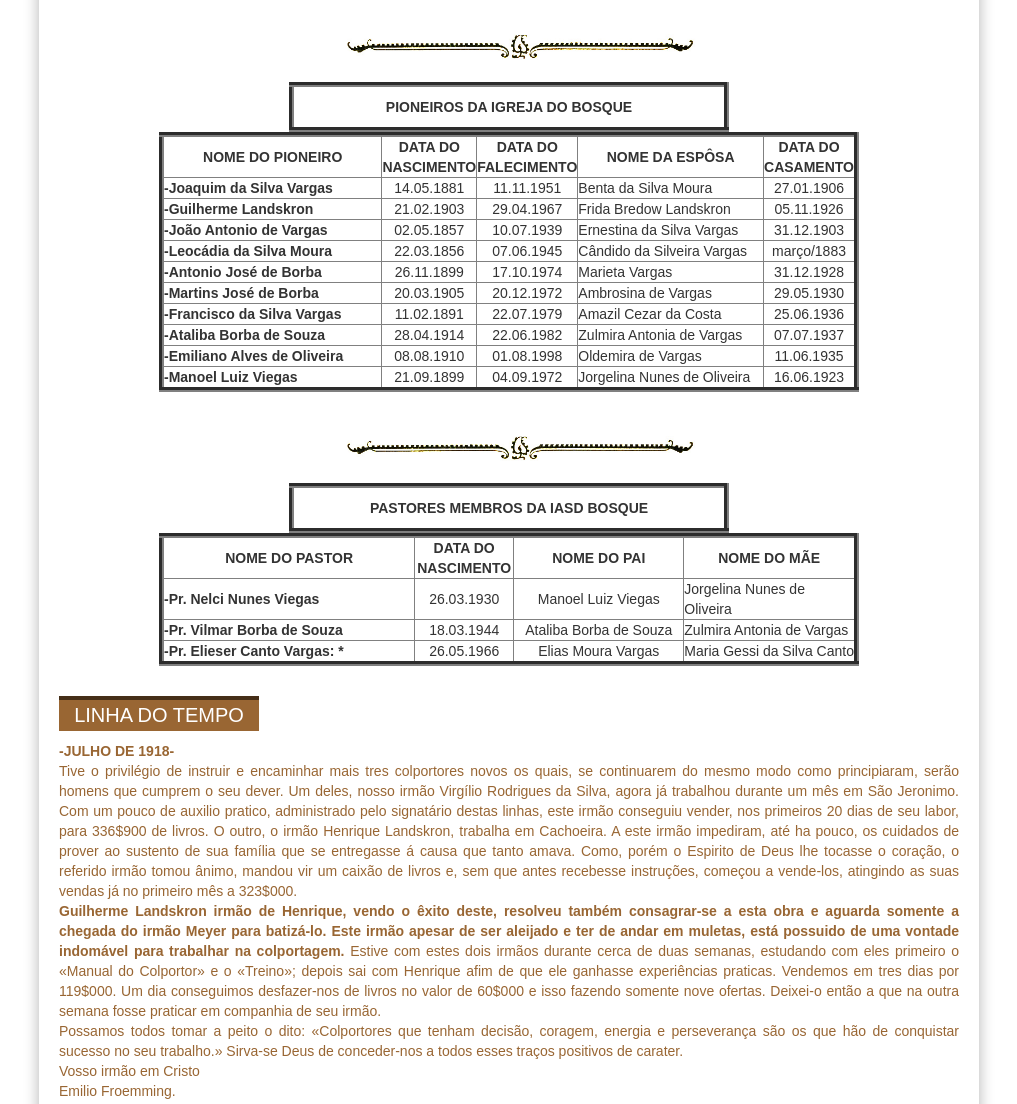
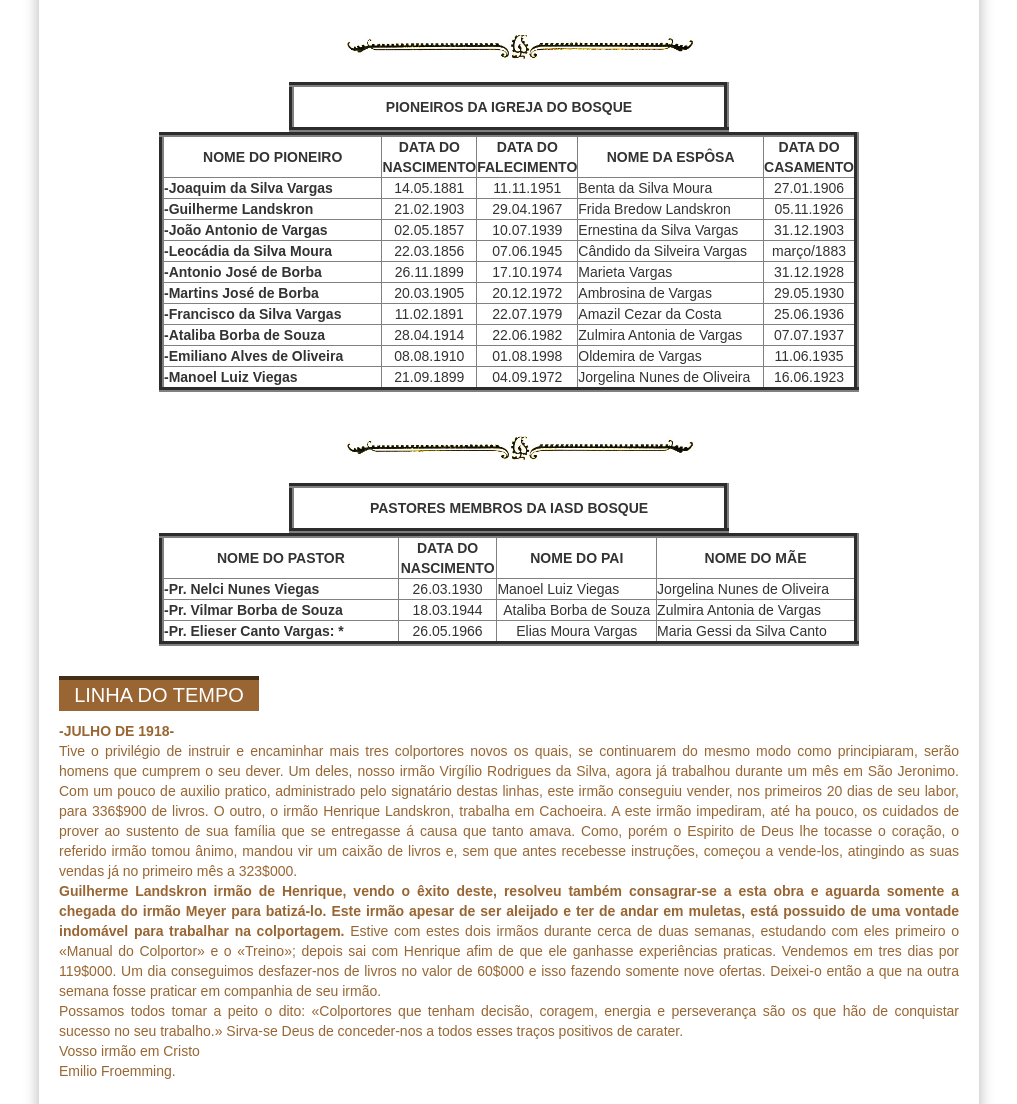
Before and after one commit to claudiovargas1955/claudiovargas1955.github.io, a Jekyll site: the page built from _pages/história-da-iasd-bosque.html, in a window 1280 px wide. Shown: the part 1045-2149 px from the top of the page, without its empty margins (131-1148 px from the left). Built offline with Jekyll 4.4.1, drawn with Linux system fonts in a browser that asks for light colours; some web fonts are replaced.

Commit message:
Update história-da-iasd-bosque.html

```diff
--- a/_pages/história-da-iasd-bosque.html
+++ b/_pages/história-da-iasd-bosque.html
@@ -266,14 +266,14 @@ tr:hover{
            <td align="center" width="300px" height="40px"><b>NOME DO PASTOR</b></td>
            <td align="center" width="100px"><b>DATA DO NASCIMENTO</b></td>
            <td align="center" width="200px"><b>NOME DO PAI</b></td>
-           <td align="center" width="200px"><b>NOME DO MÃE</b></td>
+           <td align="center" width="250px"><b>NOME DO MÃE</b></td>
 
         </tr>
 
          <tr>
            <td align="left" width="300px"><b>-Pr. Nelci Nunes Viegas</b></td>
            <td align="center" width="50px">26.03.1930</td>
-           <td align="center" width="50px">Manoel Luiz Viegas</td>
+           <td align="left" width="50px">Manoel Luiz Viegas</td>
            <td align="left">Jorgelina Nunes de Oliveira</td>
 
 
```
